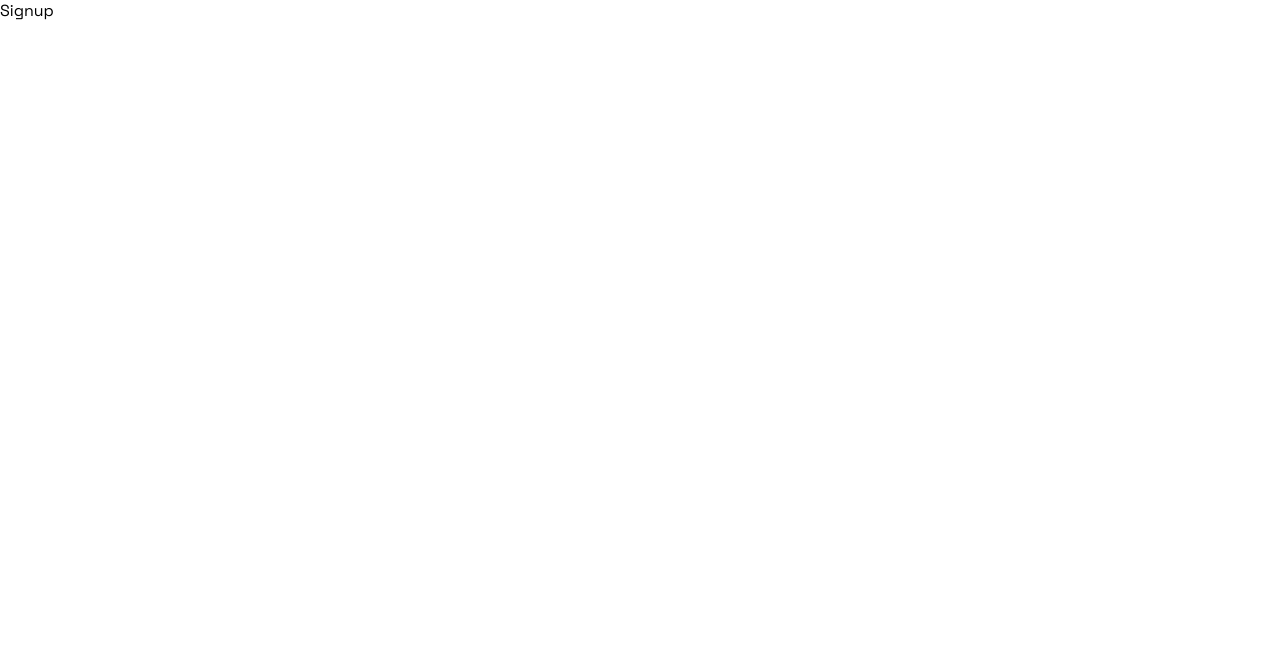
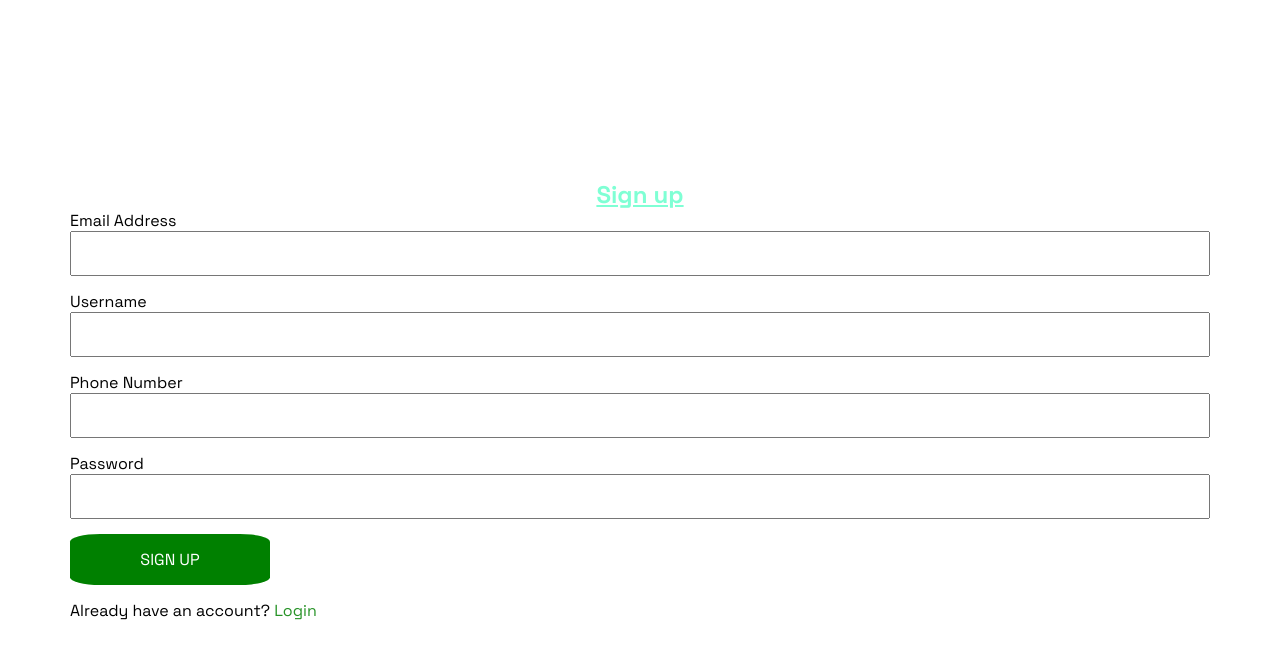
Before and after one commit to ronkips/auth-system, a React (Create React App) app in the folder client/: page /register in a window 1280 px wide. Shown: the top 658 px of the page. Built offline with nearby package versions, Linux system fonts and the light colour scheme.

Commit message:
created the sign up page

```diff
--- a/client/src/components/Login.js
+++ b/client/src/components/Login.js
@@ -17,7 +17,7 @@ const Login = () => {
   const gotoSignUpPage = () => navigate("/register");
   return (
     <div className="login__container">
-      <h2>Login</h2>
+      <h2>Login </h2>
       <form className="login__form" onSubmit={handleSubmit}>
         <label htmlFor="email">Email</label>
         <input
@@ -30,16 +30,17 @@ const Login = () => {
         />
         <label htmlFor="password">Password</label>
         <input
-          type="text"
-          id="email"
-          name="email"
-          value={email}
+          type="password"
+          name="password"
+          id="password"
+          minLength={8}
           required
-          onChange={(e) => setEmail(e.target.value)}
+          value={password}
+          onChange={(e) => setPassword(e.target.value)}
         />
         <button className="loginBtn">SIGN IN</button>
         <p>
-          Don't have an account?{""}
+          Don't have an account?{" "}
           <span className="link" onClick={gotoSignUpPage}>
             Sign up
           </span>
--- a/client/src/components/Signup.js
+++ b/client/src/components/Signup.js
@@ -1,9 +1,74 @@
-import React from 'react'
+import React, { useState } from "react";
+import { useNavigate } from "react-router-dom";
+const Signup = () => {
+  const [email, setEmail] = useState("");
+  const [username, setUsername] = useState("");
+  const [tel, setTel] = useState("");
+  const [password, setPassword] = useState("");
 
-const Signup = () => {
+  const navigate = useNavigate();
+
+  const handleSubmit = (e) => {
+    e.preventDefault();
+    console.log({ email, username, tel, password });
+    setEmail("");
+    setTel("");
+    setUsername("");
+    setPassword("");
+  };
+  const gotoLoginPage = () => navigate("/");
+
   return (
-    <div>Signup</div>
-  )
-}
+    <div className="signup__container">
+      <h2>Sign up </h2>
+      <form className="signup__form" onSubmit={handleSubmit}>
+        <label htmlFor="email">Email Address</label>
+        <input
+          type="email"
+          name="email"
+          id="email"
+          value={email}
+          required
+          onChange={(e) => setEmail(e.target.value)}
+        />
+        <label htmlFor="username">Username</label>
+        <input
+          type="text"
+          id="username"
+          name="username"
+          value={username}
+          required
+          onChange={(e) => setUsername(e.target.value)}
+        />
+        <label htmlFor="tel">Phone Number</label>
+        <input
+          type="tel"
+          name="tel"
+          id="tel"
+          value={tel}
+          required
+          onChange={(e) => setTel(e.target.value)}
+        />
+        <label htmlFor="tel">Password</label>
+        <input
+          type="password"
+          name="password"
+          id="password"
+          minLength={8}
+          required
+          value={password}
+          onChange={(e) => setPassword(e.target.value)}
+        />
+        <button className="signupBtn">SIGN UP</button>
+        <p>
+          Already have an account?{" "}
+          <span className="link" onClick={gotoLoginPage}>
+            Login
+          </span>
+        </p>
+      </form>
+    </div>
+  );
+};
 
-export default Signup
+export default Signup;
```
